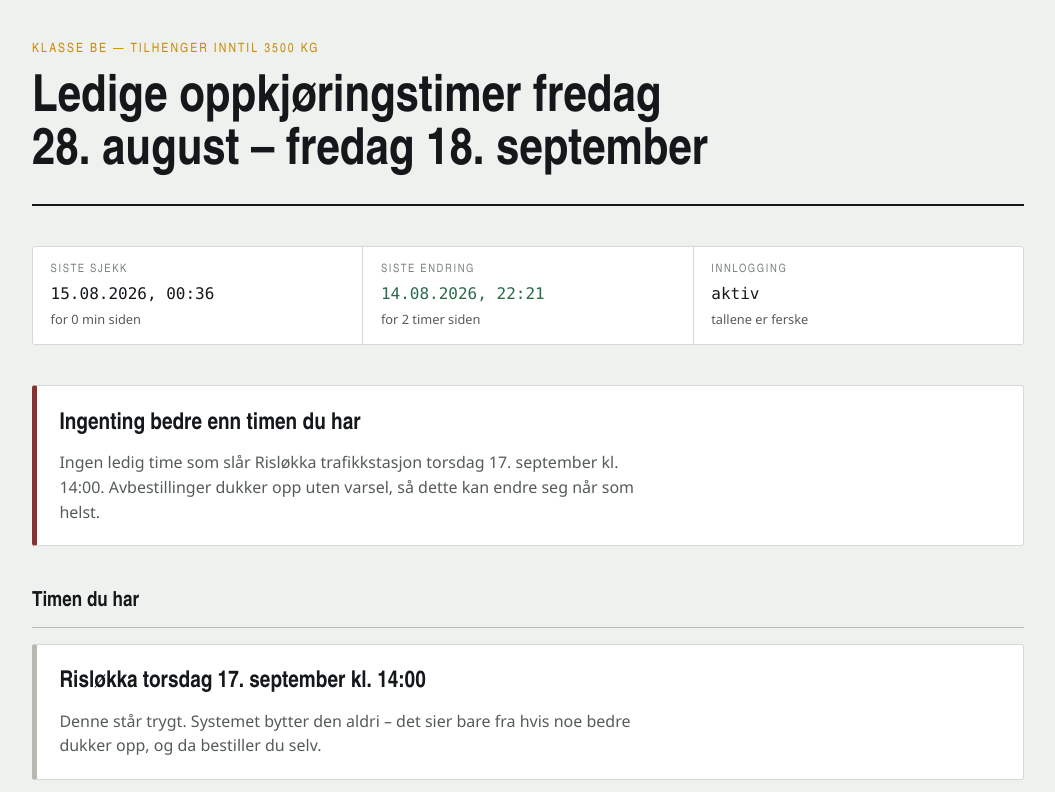
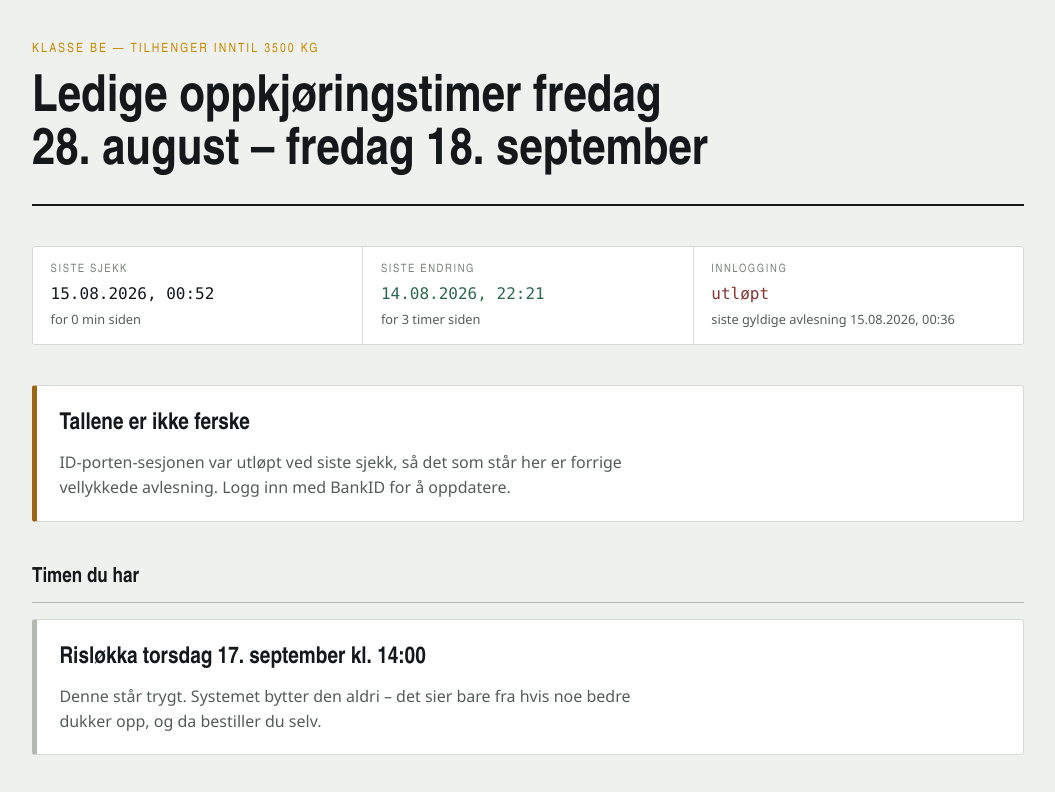
Before and after one commit to Ibiza4Fun/Ibiza4Fun.github.io, a website: page flater/driving-test-slots-be.html in a window 1280 px wide. Shown: the top 792 px of the page, without its empty margins (112-1167 px from the left). Drawn offline with Linux system fonts and the light colour scheme.

Commit message:
chore: refresh BE driving test slot report

```diff
--- a/flater/driving-test-slots-be.html
+++ b/flater/driving-test-slots-be.html
@@ -401,24 +401,24 @@ a:focus-visible { outline: 2px solid var(--accent); outline-offset: 2px; }
   <div class="stamps">
     <div class="stamp">
       <span class="stamp-label">Siste sjekk</span>
-      <span class="stamp-value">15.08.2026, 00:36</span>
+      <span class="stamp-value">15.08.2026, 00:52</span>
       <span class="stamp-extra">for 0 min siden</span>
     </div>
     <div class="stamp changed">
       <span class="stamp-label">Siste endring</span>
       <span class="stamp-value">14.08.2026, 22:21</span>
-      <span class="stamp-extra">for 2 timer siden</span>
+      <span class="stamp-extra">for 3 timer siden</span>
     </div>
-    <div class="stamp">
+    <div class="stamp stale">
       <span class="stamp-label">Innlogging</span>
-      <span class="stamp-value">aktiv</span>
-      <span class="stamp-extra">tallene er ferske</span>
+      <span class="stamp-value">utløpt</span>
+      <span class="stamp-extra">siste gyldige avlesning 15.08.2026, 00:36</span>
     </div>
   </div>
 
-  <div class="verdict none">
-    <h2>Ingenting bedre enn timen du har</h2>
-    <p>Ingen ledig time som slår Risløkka trafikkstasjon torsdag 17. september kl. 14:00. Avbestillinger dukker opp uten varsel, så dette kan endre seg når som helst.</p>
+  <div class="verdict stale">
+    <h2>Tallene er ikke ferske</h2>
+    <p>ID-porten-sesjonen var utløpt ved siste sjekk, så det som står her er forrige vellykkede avlesning. Logg inn med BankID for å oppdatere.</p>
   </div>
 
   <section>
```
